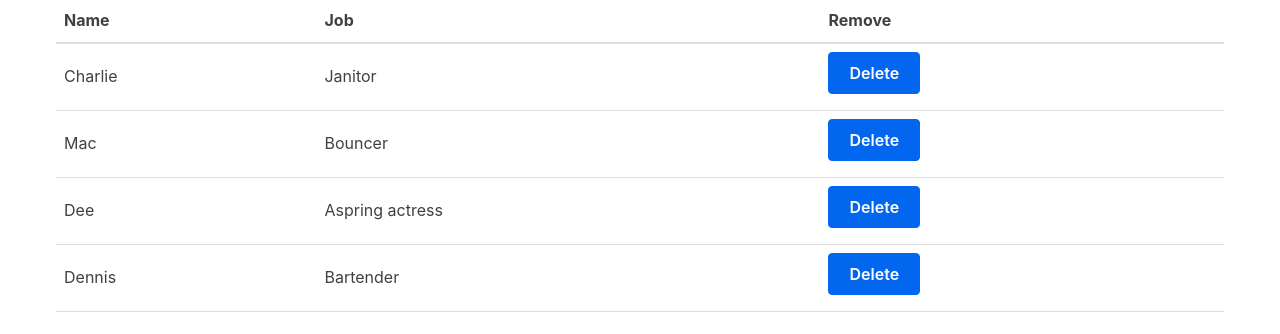
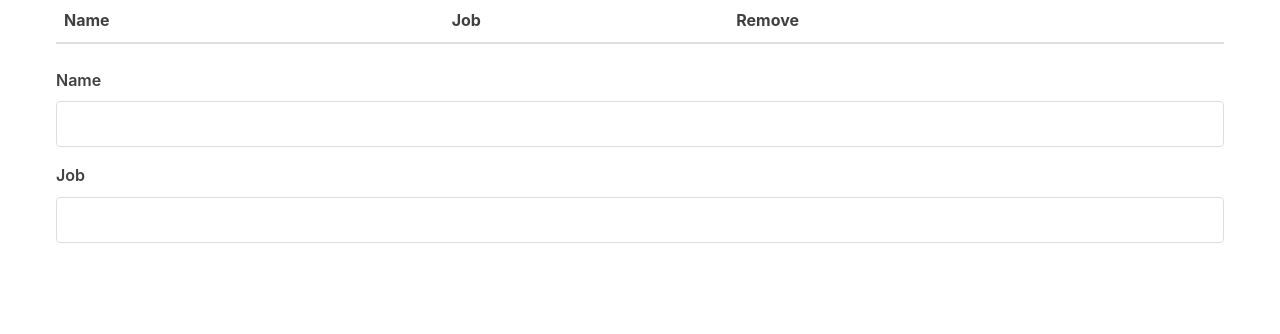
Before and after one commit to epears04/csc-307-app, a React (Vite) app in the folder packages/react-frontend/: page / in a window 1280 px wide. Shown: the top 334 px of the page. Built offline with nearby package versions, Linux system fonts and the light colour scheme.

Commit message:
added form to MyApp

```diff
--- a/packages/react-frontend/src/MyApp.jsx
+++ b/packages/react-frontend/src/MyApp.jsx
@@ -1,26 +1,10 @@
 // src/MyApp.jsx
 import React, { useState } from "react";
 import Table from "./Table";
+import Form from "./Form";
 
 function MyApp() {
-	const [characters, setCharacters] = useState([
-	  {
-		name: "Charlie",
-		job: "Janitor"
-	  },
-	  {
-		name: "Mac",
-		job: "Bouncer"
-	  },
-	  {
-		name: "Dee",
-		job: "Aspring actress"
-	  },
-	  {
-		name: "Dennis",
-		job: "Bartender"
-	  }
-	]);
+	const [characters, setCharacters] = useState([]);
 
 	function removeOneCharacter(index) {
 		const updated = characters.filter((character, i) => {
@@ -35,6 +19,7 @@ function MyApp() {
 			characterData={characters}
 			removeCharacter={removeOneCharacter}
 		  />
+		  <Form />
 		</div>
 	);
   }
```
